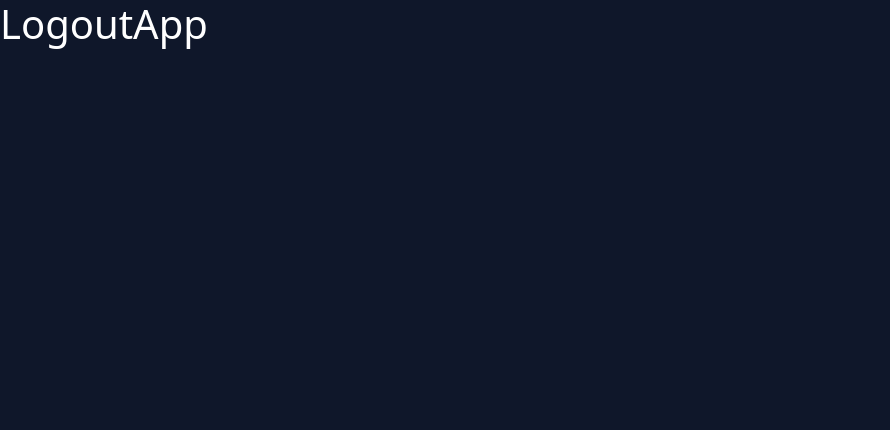
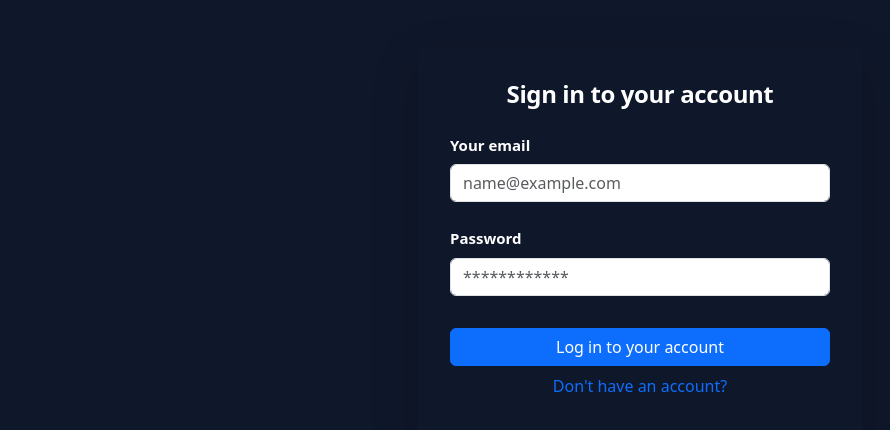
Before and after one commit to JuanTasayco/1.ReactApp-Heroes, a React (Vite) app: page /auth/logout in a window 1280 px wide. Shown: the top 430 px of the page, without its empty margins (0-890 px from the left). Built offline with nearby package versions, Linux system fonts and the light colour scheme.

Commit message:
addAvances

```diff
--- a/index.html
+++ b/index.html
@@ -4,6 +4,12 @@
     <meta charset="UTF-8" />
     <link rel="icon" type="image/svg+xml" href="/vite.svg" />
     <meta name="viewport" content="width=device-width, initial-scale=1.0" />
+    <link rel="preconnect" href="https://fonts.googleapis.com" />
+    <link rel="preconnect" href="https://fonts.gstatic.com" crossorigin />
+    <link
+      href="https://fonts.googleapis.com/css2?family=Inter:ital,opsz,wght@0,14..32,100..900;1,14..32,100..900&display=swap"
+      rel="stylesheet"
+    />
     <title>Vite + React + TS</title>
   </head>
   <body>
--- a/src/HeroesApp.tsx
+++ b/src/HeroesApp.tsx
@@ -1,14 +1,17 @@
 import { Route, Routes } from "react-router";
 import { AuthRoutes } from "./auth/routes/AuthRoutes";
 import { HeroesRoutes } from "./heroes/routes/HeroesRoutes";
+import { AuthProvider } from "./auth/context/AuthProvider";
 
 export const HeroesApp = () => {
   return (
     <>
-      <Routes>
-        <Route path="auth/*" element={<AuthRoutes></AuthRoutes>}></Route>
-        <Route path="/*" element={<HeroesRoutes></HeroesRoutes>}></Route>
-      </Routes>
+      <AuthProvider>
+        <Routes>
+          <Route path="auth/*" element={<AuthRoutes></AuthRoutes>}></Route>
+          <Route path="/*" element={<HeroesRoutes></HeroesRoutes>}></Route>
+        </Routes>
+      </AuthProvider>
     </>
   );
 };
--- a/src/auth/context/AuthProvider.tsx
+++ b/src/auth/context/AuthProvider.tsx
@@ -1,5 +1,13 @@
+import { useReducer } from "react";
 import { AuthContext } from "./AuthContext";
+import { AuthReducer } from "./authReducer";
+
+const initialState = {
+  logged: false,
+};
 
 export const AuthProvider = ({ children }: { children: any }) => {
+  const [state, dispatch] = useReducer(AuthReducer, initialState);
+
   return <AuthContext.Provider value={{}}>{children}</AuthContext.Provider>;
 };
--- a/src/auth/context/authReducer.ts
+++ b/src/auth/context/authReducer.ts
@@ -3,14 +3,14 @@ import { typesReducerAuth } from './../types/types';
 export const AuthReducer = (state = {}, action: any) => {
     switch (action.type) {
         case typesReducerAuth.login: {
-
             return {
+                logged: true,
                 ...state,
-
             }
         }
         case typesReducerAuth.logout: {
             return {
+                logged: false,
                 ...state
             }
         }
--- a/src/auth/pages/LogoutApp.tsx
+++ b/src/auth/pages/LogoutApp.tsx
@@ -1,7 +1,57 @@
+import "../styles/LogoutApp.css";
+
 export const LogoutApp = () => {
+  const login = () => {};
   return (
     <>
-      <h1>LogoutApp</h1>
+      <div className="login__container rounded shadow-lg mt-5">
+        <h1
+          className="text-center fw-bold mb-4"
+          style={{ fontSize: "1.5rem", letterSpacing: "-.4px" }}
+        >
+          Sign in to your account
+        </h1>
+
+        <form action="">
+          <div>
+            <label className="form-label login__label" htmlFor="username">
+              Your email
+            </label>
+            <input
+              type="text"
+              placeholder="name@example.com"
+              name="username"
+              className="form-control"
+            />
+          </div>
+          <div className="mt-4">
+            <label htmlFor="password" className="form-label login__label">
+              Password
+            </label>
+            <input
+              type="password"
+              placeholder="************"
+              name="password"
+              className="form-control"
+            />
+          </div>
+
+          <div className="mt-3">
+            <button
+              className="btn btn-primary mt-3 w-100 text-center"
+              type="submit"
+              style={{ fontSize: "154x" }}
+              onClick={login}
+            >
+              Log in to your account
+            </button>
+          </div>
+
+          <p className="mt-2 text-primary text-center">
+            Don't have an account?
+          </p>
+        </form>
+      </div>
     </>
   );
 };
--- /dev/null
+++ b/src/auth/styles/LogoutApp.css
@@ -0,0 +1,10 @@
+.login__container {
+  margin: auto;
+  width: min(90%, 444px);
+  padding: 2rem 2rem;
+}
+
+.login__label {
+  font-size: 15px;
+  font-weight: bolder;
+}
--- a/src/index.css
+++ b/src/index.css
@@ -2,11 +2,12 @@ html,
 body {
   height: 100vh;
   position: relative;
-  background: #0F172A;
+  background: #0f172a;
   color: white !important;
+  font-family: "Inter", sans-serif;
 }
 
 #root {
   height: 100%;
-  background: #0F172A;
+  background: #0f172a;
 }
```
